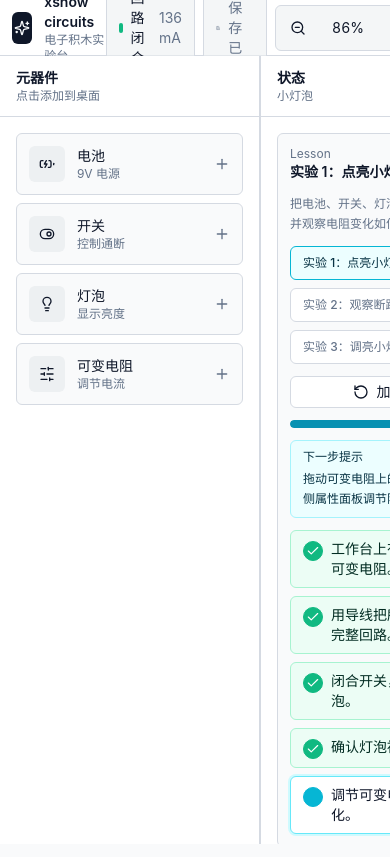
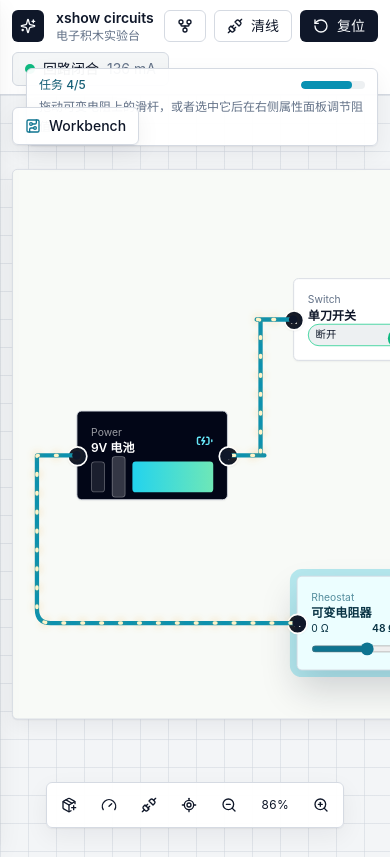
Before and after one commit to glwang-g/xshow, a Vue app: page / in a window 390 px wide. Built offline with nearby package versions, Linux system fonts and the light colour scheme.

Commit message:
Improve mobile circuit workbench HUD

```diff
--- a/src/views/Home.vue
+++ b/src/views/Home.vue
@@ -6,9 +6,12 @@ import {
   Cable,
   Check,
   CircuitBoard,
+  Gauge,
   FolderOpen,
   GitFork,
   Lightbulb,
+  LocateFixed,
+  PackagePlus,
   Plus,
   RotateCcw,
   Save,
@@ -17,6 +20,8 @@ import {
   ToggleLeft,
   ToggleRight,
   Trash2,
+  Unplug,
+  X,
   Zap,
   ZoomIn,
   ZoomOut,
@@ -86,11 +91,14 @@ const savedWorkspaceKey = "xshow.workspace.v1";
 const savedRecordsKey = "xshow.workspace.records.v1";
 const githubRepositoryUrl = "https://github.com/glwang-g/xshow";
 const board = useBoardStore();
+const canvasViewportRef = ref<HTMLElement | null>(null);
 const workbenchRef = ref<HTMLElement | null>(null);
 const activeLessonId = ref(lessonCatalog[0].id);
 const lastSavedAt = ref<string | null>(null);
 const recordTitle = ref("");
 const savedRecords = ref<SavedWorkspaceRecord[]>([]);
+const palettePanelOpen = ref(false);
+const statusPanelOpen = ref(false);
 const hoveredWireId = ref<string | null>(null);
 const hoveredEndpoint = ref<{ wireId: string; end: WireEnd } | null>(null);
 const selectedTerminal = ref<TerminalRef | null>(null);
@@ -105,6 +113,12 @@ const endpointDrag = ref<{ wireId: string; end: WireEnd; x: number; y: number; o
   null,
 );
 const dragging = ref<{ id: string; offsetX: number; offsetY: number } | null>(null);
+const viewportPointers = new Map<number, { x: number; y: number }>();
+const viewportGesture = ref<
+  | { mode: "pan"; lastX: number; lastY: number }
+  | { distance: number; mode: "pinch"; zoom: number }
+  | null
+>(null);
 
 const workbench = {
   width: 1060,
@@ -348,6 +362,100 @@ function clamp(value: number, min: number, max: number) {
   return Math.min(max, Math.max(min, value));
 }
 
+function isDesktopViewport() {
+  return typeof window !== "undefined" && window.matchMedia("(min-width: 1280px)").matches;
+}
+
+function resetMobileView() {
+  board.setZoom(isDesktopViewport() ? 86 : 72);
+  canvasViewportRef.value?.scrollTo({ left: 140, top: 72, behavior: "smooth" });
+}
+
+function viewportPointerDistance() {
+  const pointers = Array.from(viewportPointers.values());
+  if (pointers.length < 2) {
+    return 0;
+  }
+
+  return Math.hypot(pointers[0].x - pointers[1].x, pointers[0].y - pointers[1].y);
+}
+
+function isCircuitInteractionTarget(target: EventTarget | null) {
+  return (
+    target instanceof Element &&
+    Boolean(target.closest("[data-circuit-interactive='true'], button, a, input, select, textarea"))
+  );
+}
+
+function handleCanvasPointerDown(event: PointerEvent) {
+  if (isDesktopViewport()) {
+    return;
+  }
+
+  if (viewportPointers.size === 0 && isCircuitInteractionTarget(event.target)) {
+    viewportGesture.value = null;
+    return;
+  }
+
+  viewportPointers.set(event.pointerId, { x: event.clientX, y: event.clientY });
+  (event.currentTarget as HTMLElement).setPointerCapture(event.pointerId);
+
+  if (viewportPointers.size >= 2) {
+    viewportGesture.value = {
+      distance: viewportPointerDistance(),
+      mode: "pinch",
+      zoom: board.zoom,
+    };
+    event.preventDefault();
+    return;
+  }
+
+  viewportGesture.value = { mode: "pan", lastX: event.clientX, lastY: event.clientY };
+  event.preventDefault();
+}
+
+function handleCanvasPointerMove(event: PointerEvent) {
+  if (isDesktopViewport() || !viewportPointers.has(event.pointerId)) {
+    return;
+  }
+
+  viewportPointers.set(event.pointerId, { x: event.clientX, y: event.clientY });
+
+  if (viewportPointers.size >= 2) {
+    const gesture = viewportGesture.value;
+    const distance = viewportPointerDistance();
+
+    if (gesture?.mode === "pinch" && gesture.distance > 0) {
+      board.setZoom(gesture.zoom * (distance / gesture.distance));
+      event.preventDefault();
+    }
+
+    return;
+  }
+
+  const gesture = viewportGesture.value;
+  if (gesture?.mode !== "pan" || !canvasViewportRef.value) {
+    return;
+  }
+
+  canvasViewportRef.value.scrollLeft -= event.clientX - gesture.lastX;
+  canvasViewportRef.value.scrollTop -= event.clientY - gesture.lastY;
+  viewportGesture.value = { mode: "pan", lastX: event.clientX, lastY: event.clientY };
+  event.preventDefault();
+}
+
+function endCanvasGesture(event: PointerEvent) {
+  viewportPointers.delete(event.pointerId);
+
+  if (viewportPointers.size < 2 && viewportGesture.value?.mode === "pinch") {
+    viewportGesture.value = null;
+  }
+
+  if (viewportPointers.size === 0) {
+    viewportGesture.value = null;
+  }
+}
+
 function terminalSide(ref: TerminalRef) {
   const part = getPart(ref.partId);
   if (!part) {
@@ -982,6 +1090,7 @@ function addPart(type: PartType) {
   parts.value.push(nextPart);
   clearInteractionState();
   selectedPartId.value = nextPart.id;
+  palettePanelOpen.value = false;
 }
 
 function removeSelectedPart() {
@@ -1365,8 +1474,8 @@ watch([parts, wires, selectedPartId, activeLessonId, () => board.zoom], schedule
 </script>
 
 <template>
-  <main class="flex h-screen min-h-[720px] flex-col overflow-hidden bg-background">
-    <header class="flex h-14 items-center justify-between border-b bg-card px-3">
+  <main class="flex min-h-[100dvh] flex-col bg-background xl:h-screen xl:min-h-[720px] xl:overflow-hidden">
+    <header class="flex min-h-14 flex-wrap items-center justify-between gap-2 border-b bg-card px-3 py-2 xl:h-14 xl:flex-nowrap xl:py-0">
       <div class="flex items-center gap-3">
         <div class="flex h-8 w-8 items-center justify-center rounded-md bg-primary text-primary-foreground">
           <Sparkles class="h-4 w-4" />
@@ -1377,7 +1486,7 @@ watch([parts, wires, selectedPartId, activeLessonId, () => board.zoom], schedule
         </div>
       </div>
 
-      <div class="flex items-center gap-2">
+      <div class="order-3 flex w-full items-center gap-2 overflow-x-auto sm:order-none sm:w-auto">
         <div class="flex items-center gap-2 rounded-md border bg-muted/60 px-3 py-1.5 text-sm">
           <span
             class="h-2.5 w-2.5 rounded-full"
@@ -1386,11 +1495,11 @@ watch([parts, wires, selectedPartId, activeLessonId, () => board.zoom], schedule
           <span class="font-medium">{{ simulation.closed ? "回路闭合" : "回路断开" }}</span>
           <span class="text-muted-foreground">{{ simulation.currentMilliAmps }} mA</span>
         </div>
-        <div class="flex items-center gap-2 rounded-md border bg-muted/60 px-3 py-1.5 text-sm text-muted-foreground">
+        <div class="hidden items-center gap-2 rounded-md border bg-muted/60 px-3 py-1.5 text-sm text-muted-foreground md:flex">
           <Save class="h-4 w-4" />
           <span>{{ savedWorkspaceLabel }}</span>
         </div>
-        <div class="flex items-center gap-1 rounded-md border bg-muted/60 p-1">
+        <div class="hidden items-center gap-1 rounded-md border bg-muted/60 p-1 md:flex">
           <Button variant="ghost" size="icon" title="缩小" @click="board.setZoom(board.zoom - 5)">
             <ZoomOut class="h-4 w-4" />
           </Button>
@@ -1411,10 +1520,10 @@ watch([parts, wires, selectedPartId, activeLessonId, () => board.zoom], schedule
           aria-label="打开 GitHub 仓库"
         >
           <GitFork class="h-4 w-4" />
-          GitHub
+          <span class="hidden sm:inline">GitHub</span>
         </a>
         <Button variant="outline" size="sm" @click="clearWires">
-          <Trash2 class="h-4 w-4" />
+          <Unplug class="h-4 w-4" />
           清线
         </Button>
         <Button size="sm" @click="resetDemo">
@@ -1424,15 +1533,30 @@ watch([parts, wires, selectedPartId, activeLessonId, () => board.zoom], schedule
       </div>
     </header>
 
-    <section class="grid min-h-0 flex-1 grid-cols-[260px_minmax(0,1fr)_320px]">
-      <aside class="flex min-h-0 flex-col border-r bg-card">
-        <div class="border-b px-4 py-3">
+    <section class="relative grid min-h-0 flex-1 grid-cols-1 xl:grid-cols-[260px_minmax(700px,1fr)_320px]">
+      <div
+        v-if="palettePanelOpen || statusPanelOpen"
+        class="fixed inset-0 z-30 bg-slate-950/20 backdrop-blur-[1px] xl:hidden"
+        @click="palettePanelOpen = false; statusPanelOpen = false"
+      />
+
+      <aside
+        class="fixed inset-y-0 left-0 z-40 flex w-[min(86vw,320px)] min-h-0 flex-col border-r bg-card shadow-panel transition-transform duration-200 xl:static xl:z-auto xl:w-auto xl:translate-x-0 xl:shadow-none"
+        :class="palettePanelOpen ? 'translate-x-0' : '-translate-x-full'"
+      >
+        <div class="flex items-center justify-between border-b px-3 py-2 xl:px-4 xl:py-3">
+          <div>
             <div class="text-sm font-semibold">元器件</div>
-          <div class="text-xs text-muted-foreground">点击添加到桌面</div>
-        </div>
-
-        <div class="min-h-0 flex-1 space-y-5 overflow-y-auto p-4">
+            <div class="text-xs text-muted-foreground">点击添加到桌面，触屏可拖动和连线</div>
+          </div>
+          <Button class="xl:hidden" variant="ghost" size="icon" title="关闭器件面板" @click="palettePanelOpen = false">
+            <X class="h-4 w-4" />
+          </Button>
+        </div>
+
+        <div class="min-h-0 flex-1 space-y-5 overflow-y-auto p-3 xl:p-4">
           <section class="space-y-2">
+            <div class="grid grid-cols-2 gap-2 sm:grid-cols-4 xl:grid-cols-1">
               <button
                 v-for="item in palette"
                 :key="item.type"
@@ -1445,17 +1569,84 @@ watch([parts, wires, selectedPartId, activeLessonId, () => board.zoom], schedule
                   </span>
                   <span class="min-w-0">
                     <span class="block text-sm font-medium">{{ getSpec(item.type).label }}</span>
-                  <span class="block text-xs text-muted-foreground">{{ item.description }}</span>
+                    <span class="block truncate text-xs text-muted-foreground">{{ item.description }}</span>
                   </span>
                 </span>
-              <Plus class="h-4 w-4 text-muted-foreground" />
+                <Plus class="h-4 w-4 shrink-0 text-muted-foreground" />
               </button>
+            </div>
           </section>
         </div>
       </aside>
 
-      <section class="relative overflow-hidden canvas-grid">
-        <div class="absolute left-4 top-4 z-20 flex items-center gap-2 rounded-md border bg-card/95 px-3 py-2 shadow-panel">
+      <section
+        ref="canvasViewportRef"
+        class="relative min-h-0 touch-none overflow-auto canvas-grid xl:touch-auto xl:overflow-hidden"
+        @pointerdown="handleCanvasPointerDown"
+        @pointermove="handleCanvasPointerMove"
+        @pointerup="endCanvasGesture"
+        @pointercancel="endCanvasGesture"
+        @pointerleave="endCanvasGesture"
+      >
+        <div class="fixed bottom-4 left-1/2 z-20 flex max-w-[calc(100vw-1.5rem)] -translate-x-1/2 items-center gap-1 overflow-x-auto rounded-md border bg-card/95 p-1 shadow-panel xl:hidden">
+          <Button
+            :class="palettePanelOpen ? 'bg-cyan-100 text-cyan-950 hover:bg-cyan-100' : ''"
+            :aria-pressed="palettePanelOpen"
+            variant="ghost"
+            size="icon"
+            title="打开器件面板"
+            @click="palettePanelOpen = true; statusPanelOpen = false"
+          >
+            <PackagePlus class="h-4 w-4" />
+          </Button>
+          <Button
+            :class="statusPanelOpen ? 'bg-cyan-100 text-cyan-950 hover:bg-cyan-100' : ''"
+            :aria-pressed="statusPanelOpen"
+            variant="ghost"
+            size="icon"
+            title="显示状态面板"
+            @click="statusPanelOpen = !statusPanelOpen; palettePanelOpen = false"
+          >
+            <Gauge class="h-4 w-4" />
+          </Button>
+          <Button variant="ghost" size="icon" title="清线" @click="clearWires">
+            <Unplug class="h-4 w-4" />
+          </Button>
+          <Button variant="ghost" size="icon" title="回正视图" @click="resetMobileView">
+            <LocateFixed class="h-4 w-4" />
+          </Button>
+          <Button variant="ghost" size="icon" title="缩小" @click="board.setZoom(board.zoom - 5)">
+            <ZoomOut class="h-4 w-4" />
+          </Button>
+          <div class="min-w-12 text-center text-xs tabular-nums">{{ board.zoom }}%</div>
+          <Button variant="ghost" size="icon" title="放大" @click="board.setZoom(board.zoom + 5)">
+            <ZoomIn class="h-4 w-4" />
+          </Button>
+        </div>
+
+        <button
+          class="fixed right-3 top-[calc(4.25rem+env(safe-area-inset-top))] z-20 max-w-[min(22rem,calc(100vw-1.5rem))] rounded-md border bg-card/95 px-3 py-2 text-left shadow-panel xl:hidden"
+          type="button"
+          @click="statusPanelOpen = true; palettePanelOpen = false"
+        >
+          <div class="mb-1 flex items-center justify-between gap-3">
+            <span class="text-xs font-medium text-cyan-800">任务 {{ lessonProgress.completed }}/{{ lessonProgress.total }}</span>
+            <span
+              class="h-2 w-16 overflow-hidden rounded-full bg-muted"
+              aria-hidden="true"
+            >
+              <span
+                class="block h-full rounded-full bg-cyan-600"
+                :style="{ width: `${lessonProgress.percent}%` }"
+              />
+            </span>
+          </div>
+          <div class="line-clamp-2 text-xs leading-5 text-muted-foreground">
+            {{ nextLessonStep?.hint ?? "实验完成，可以切换到下一个实验。" }}
+          </div>
+        </button>
+
+        <div class="sticky left-3 top-3 z-20 mb-3 ml-3 mt-3 flex w-max max-w-[calc(100vw-1.5rem)] items-center gap-2 rounded-md border bg-card/95 px-3 py-2 shadow-panel xl:absolute xl:left-4 xl:top-4 xl:m-0">
           <CircuitBoard class="h-4 w-4 text-cyan-700" />
           <span class="text-sm font-medium">Workbench</span>
           <span v-if="endpointDrag?.over" class="text-xs text-muted-foreground">
@@ -1480,11 +1671,12 @@ watch([parts, wires, selectedPartId, activeLessonId, () => board.zoom], schedule
 
         <div
           ref="workbenchRef"
-          class="absolute left-1/2 top-1/2 overflow-hidden rounded-md border bg-[#f8faf7] shadow-panel"
+          class="relative mx-3 mb-12 mt-6 origin-top-left overflow-hidden rounded-md border bg-[#f8faf7] shadow-panel xl:absolute xl:left-1/2 xl:top-1/2 xl:m-0 xl:origin-center xl:-translate-x-1/2 xl:-translate-y-1/2"
+          data-circuit-surface="true"
           :style="{
             width: `${workbench.width}px`,
             height: `${workbench.height}px`,
-            transform: `translate(-50%, -50%) scale(${board.zoom / 100})`,
+            scale: `${board.zoom / 100}`,
           }"
           @pointermove="handleWorkbenchPointerMove"
           @pointerup="endDrag"
@@ -1513,6 +1705,7 @@ watch([parts, wires, selectedPartId, activeLessonId, () => board.zoom], schedule
             >
               <path
                 class="pointer-events-auto cursor-pointer"
+                data-circuit-interactive="true"
                 :d="wirePath(wire)"
                 fill="none"
                 pointer-events="stroke"
@@ -1551,7 +1744,8 @@ watch([parts, wires, selectedPartId, activeLessonId, () => board.zoom], schedule
                 r="18"
               />
               <circle
-                class="pointer-events-auto cursor-grab active:cursor-grabbing"
+                class="pointer-events-auto cursor-grab touch-none active:cursor-grabbing"
+                data-circuit-interactive="true"
                 :cx="wireEndpointPosition(wire, 'from').x"
                 :cy="wireEndpointPosition(wire, 'from').y"
                 :r="endpointRadius(wire, 'from')"
@@ -1564,7 +1758,8 @@ watch([parts, wires, selectedPartId, activeLessonId, () => board.zoom], schedule
                 @pointerleave="clearEndpointHover(wire.id, 'from')"
               />
               <circle
-                class="pointer-events-auto cursor-grab active:cursor-grabbing"
+                class="pointer-events-auto cursor-grab touch-none active:cursor-grabbing"
+                data-circuit-interactive="true"
                 :cx="wireEndpointPosition(wire, 'to').x"
                 :cy="wireEndpointPosition(wire, 'to').y"
                 :r="endpointRadius(wire, 'to')"
@@ -1582,7 +1777,8 @@ watch([parts, wires, selectedPartId, activeLessonId, () => board.zoom], schedule
           <div
             v-for="part in parts"
             :key="part.id"
-            class="absolute z-10 cursor-grab select-none rounded-md border bg-card shadow-sm transition-shadow active:cursor-grabbing"
+            class="absolute z-10 cursor-grab touch-none select-none rounded-md border bg-card shadow-sm transition-shadow active:cursor-grabbing"
+            data-circuit-interactive="true"
             :class="[
               selectedPartId === part.id ? 'border-primary shadow-panel' : 'border-border',
               isLessonPartTarget(part) ? 'lesson-workbench-target z-20' : '',
@@ -1597,7 +1793,8 @@ watch([parts, wires, selectedPartId, activeLessonId, () => board.zoom], schedule
             <button
               v-for="terminal in (['a', 'b'] as TerminalKey[])"
               :key="terminal"
-              class="absolute z-40 flex h-6 w-6 items-center justify-center rounded-full border-2 border-card bg-foreground text-[10px] font-bold text-background shadow-sm transition-transform hover:scale-110"
+              class="absolute z-40 flex h-6 w-6 touch-none items-center justify-center rounded-full border-2 border-card bg-foreground text-[10px] font-bold text-background shadow-sm transition-transform hover:scale-110"
+              data-circuit-interactive="true"
               :class="[
                 isTerminalSelected(part, terminal) ? 'ring-4 ring-amber-300' : '',
                 isTerminalDropTarget(part, terminal) ? 'scale-125 bg-amber-500 text-amber-950' : '',
@@ -1705,13 +1902,21 @@ watch([parts, wires, selectedPartId, activeLessonId, () => board.zoom], schedule
         </div>
       </section>
 
-      <aside class="flex min-h-0 flex-col border-l bg-card">
-        <div class="border-b px-4 py-3">
+      <aside
+        class="fixed inset-x-3 bottom-20 z-40 flex max-h-[70dvh] min-h-0 flex-col rounded-md border bg-card shadow-panel transition-all duration-200 xl:static xl:inset-auto xl:z-auto xl:max-h-none xl:rounded-none xl:border-l xl:border-r-0 xl:border-t-0 xl:shadow-none"
+        :class="statusPanelOpen ? 'translate-y-0 opacity-100' : 'pointer-events-none translate-y-4 opacity-0 xl:pointer-events-auto xl:translate-y-0 xl:opacity-100'"
+      >
+        <div class="flex items-center justify-between border-b px-3 py-2 xl:px-4 xl:py-3">
+          <div>
             <div class="text-sm font-semibold">状态</div>
             <div class="text-xs text-muted-foreground">{{ selectedWire ? "导线" : selectedPart?.name ?? "未选择" }}</div>
           </div>
-
-        <div class="min-h-0 flex-1 space-y-5 overflow-y-auto p-4">
+          <Button class="xl:hidden" variant="ghost" size="icon" title="关闭状态面板" @click="statusPanelOpen = false">
+            <X class="h-4 w-4" />
+          </Button>
+        </div>
+
+        <div class="min-h-0 flex-1 space-y-5 overflow-y-auto p-3 xl:p-4">
           <section class="rounded-md border bg-background p-3">
             <div class="mb-3 flex items-start justify-between gap-3">
               <div>
```
Lines whose indentation alone changed are shown as unchanged.
